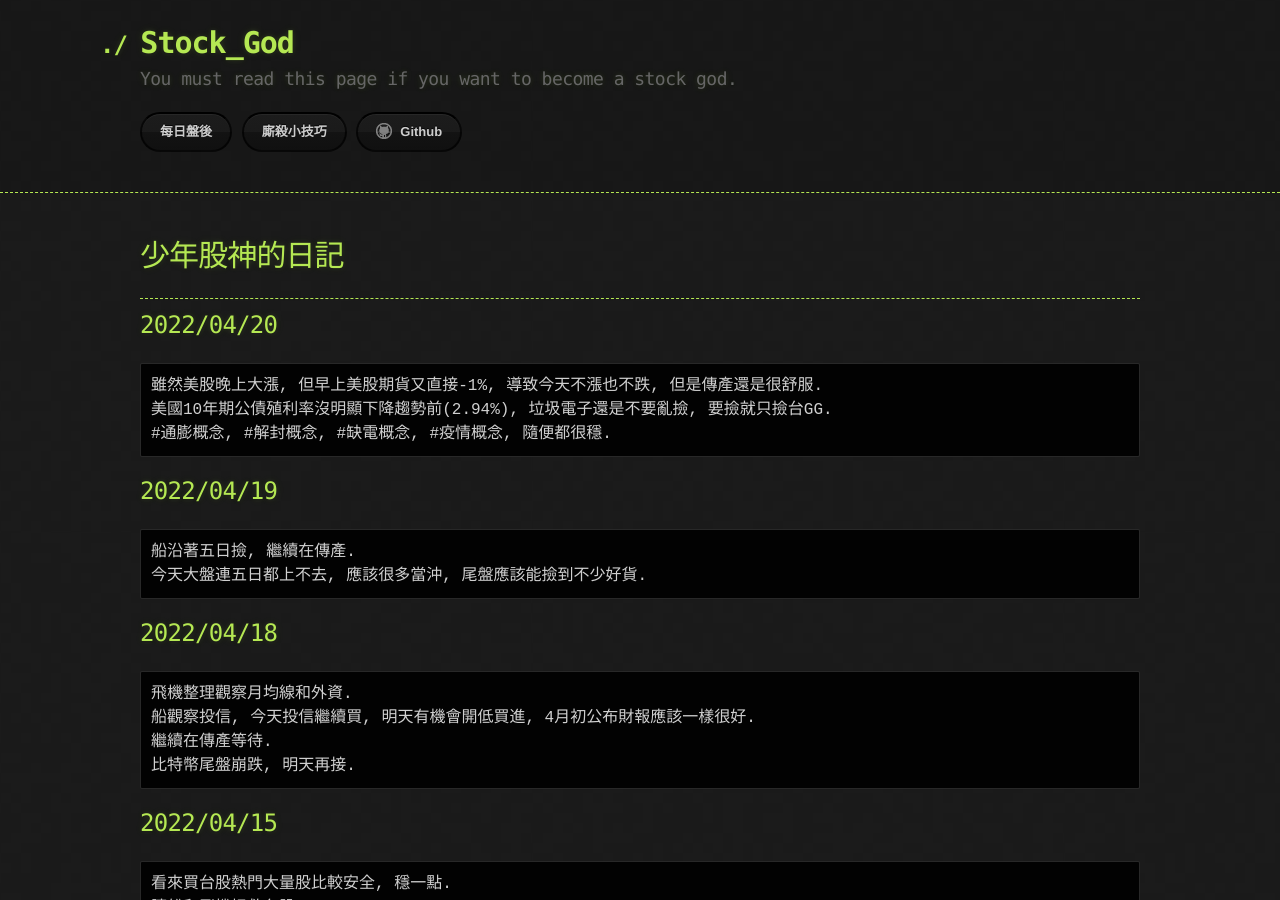
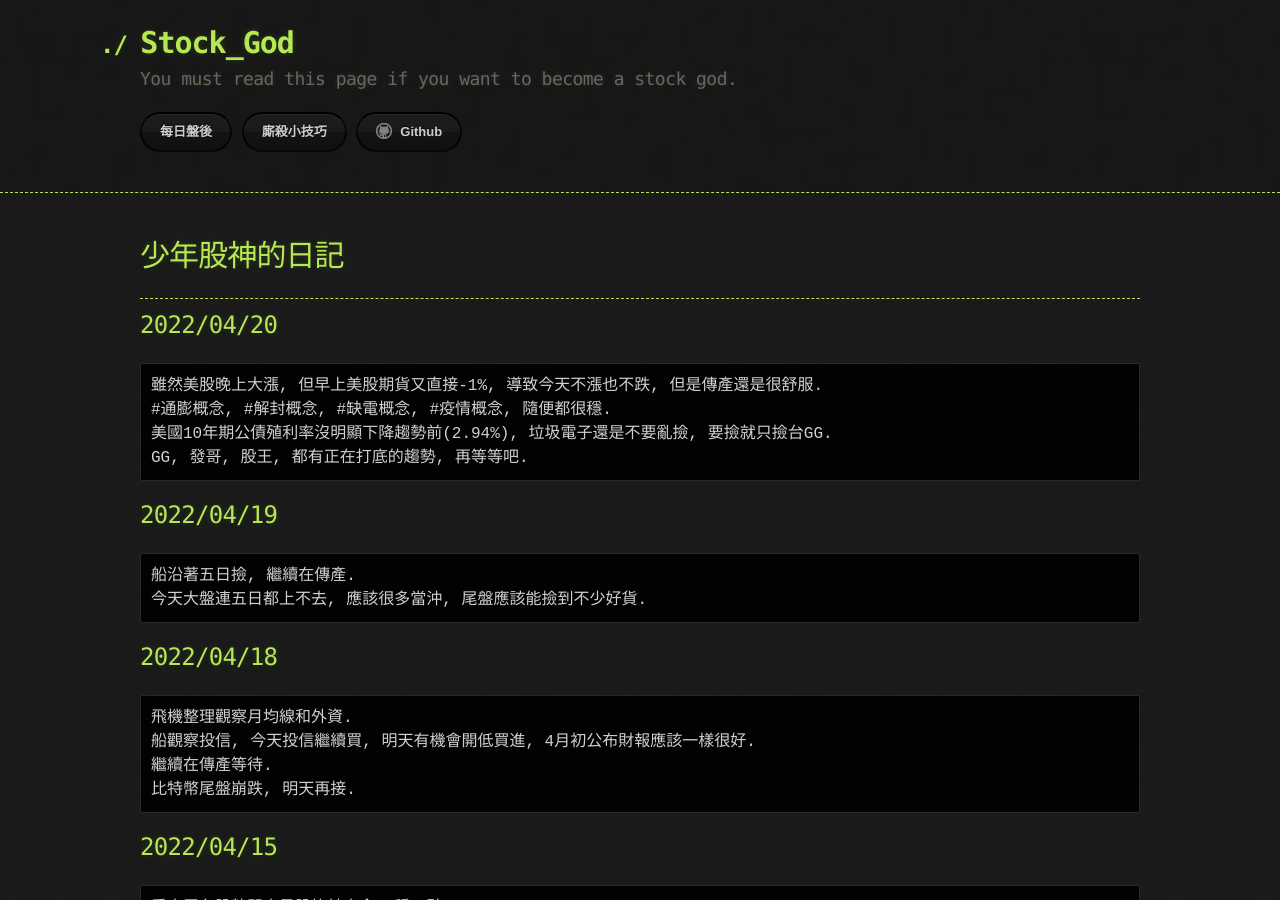
Before and after one commit to lepg5487/Stock_God, a Jekyll site: the page built from index.md, in a window 1280 px wide and 900 px high. Built offline with Jekyll 4.4.1, drawn with Linux system fonts in a browser that asks for light colours; our own code applies the rules of GitHub Pages for plain Markdown files.

Commit message:
Update index.md

````diff
--- a/index.md
+++ b/index.md
@@ -9,8 +9,9 @@ layout: testlayouts
 ## 2022/04/20
 ```
 雖然美股晚上大漲, 但早上美股期貨又直接-1%, 導致今天不漲也不跌, 但是傳產還是很舒服.
+#通膨概念, #解封概念, #缺電概念, #疫情概念, 隨便都很穩.
 美國10年期公債殖利率沒明顯下降趨勢前(2.94%), 垃圾電子還是不要亂撿, 要撿就只撿台GG.
-#通膨概念, #解封概念, #缺電概念, #疫情概念, 隨便都很穩.
+GG, 發哥, 股王, 都有正在打底的趨勢, 再等等吧.
 ```
 
 ## 2022/04/19
````
